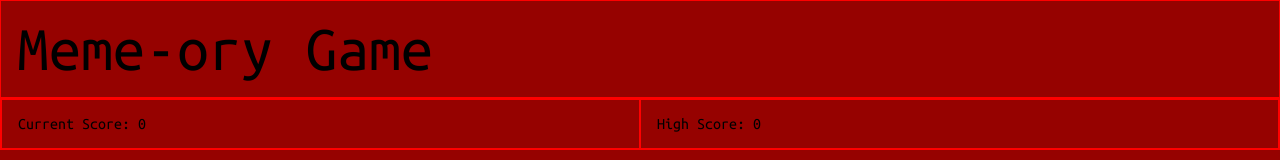
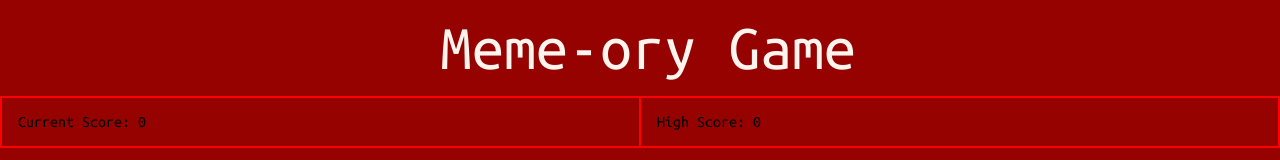
Before and after one commit to abstractdev/Meme-ory-Game, a React (Create React App) app in the folder memorycard/: page / in a window 1280 px wide. Shown: the top 160 px of the page. Built offline with nearby package versions, Linux system fonts and the light colour scheme.

Commit message:
header styling

```diff
--- a/memorycard/src/Styles/Header.css
+++ b/memorycard/src/Styles/Header.css
@@ -1,7 +1,12 @@
 .header {
   grid-area: 1 / 1 / 2 / 6;
-  border: 1px solid red;
   box-sizing: border-box;
   font-size: 4rem;
   padding: 1rem;
+  padding-left: 2rem;
+  color: seashell;
+  cursor: default;
+  display: flex;
+  align-items: center;
+  justify-content: center;
 }
```
